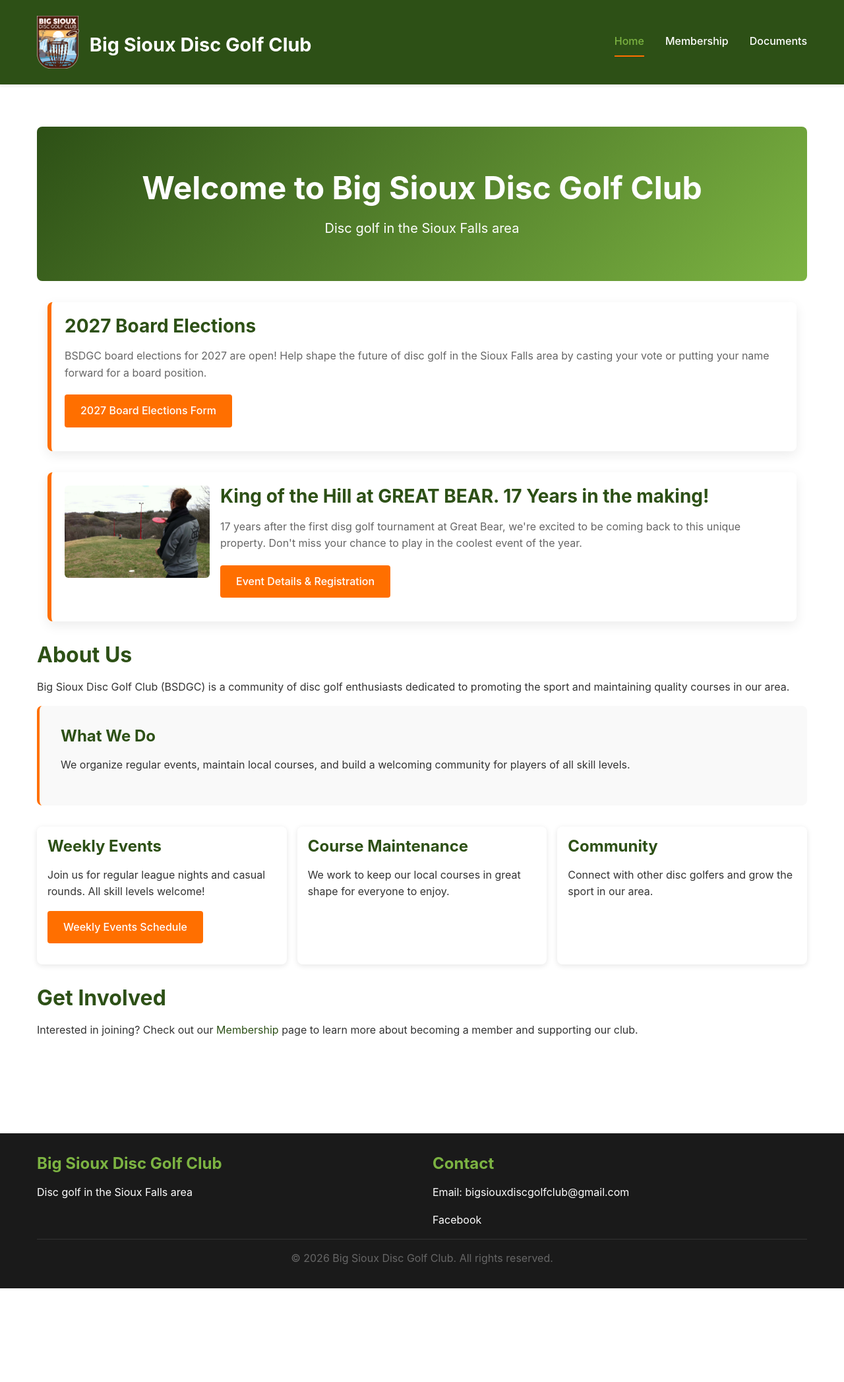
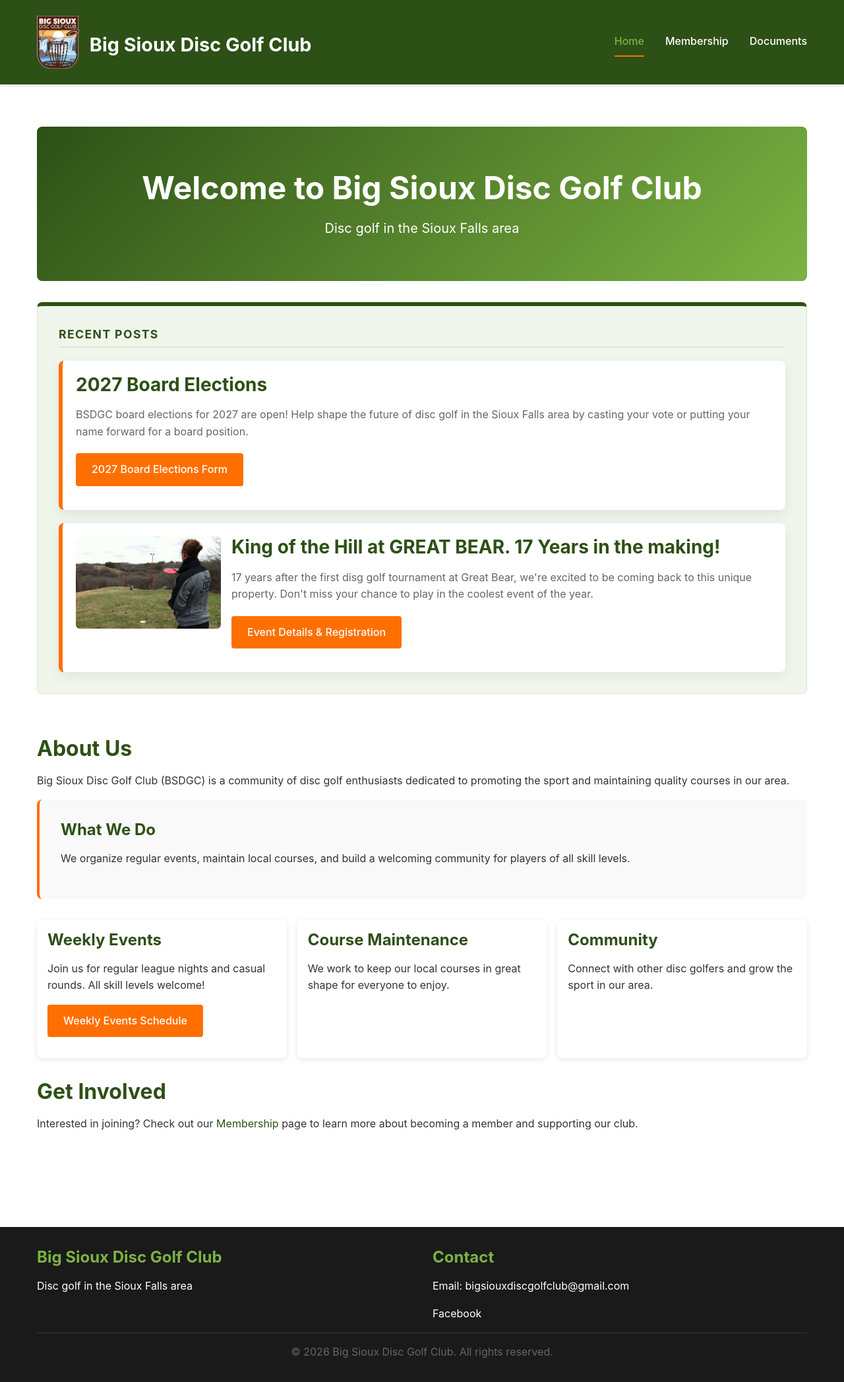
Before and after one commit to aklaudt/bsdgc, a Jekyll site: the page built from index.md, in a window 1280 px wide. Shown: the whole page at 66% size. Built offline with Jekyll 4.4.1, drawn with Linux system fonts in a browser that asks for light colours; before the commit the page ends 1953 px from its top, so only the background shows below that.

Commit message:
Group home page posts in a Recent Posts section
Wrap the board elections and Great Bear posts in a tinted, bordered
Recent Posts panel with its own heading so they stand apart from the
rest of the page.

Co-Authored-By: Claude Opus 5.5 <noreply@anthropic.com>

```diff
--- a/assets/css/style.css
+++ b/assets/css/style.css
@@ -172,14 +172,36 @@ a:hover {
   text-align: center;
 }
 
-/* Featured Post (front-page blog-style promo) */
-.featured-post {
-  margin-bottom: var(--spacing-medium);
+/* Recent Posts (front-page blog-style promos) */
+.recent-posts {
   display: flex;
-  justify-content: center;
+  flex-direction: column;
+  gap: 1.25rem;
+  margin-bottom: var(--spacing-large);
+  padding: var(--spacing-medium);
+  background-color: #f1f6ec;
+  border: 1px solid #dce8d0;
+  border-top: 6px solid var(--color-primary);
+  border-radius: 8px;
+}
+
+.recent-posts-title {
+  margin: 0;
+  padding-bottom: 0.5rem;
+  color: var(--color-primary);
+  font-size: 1.1rem;
+  font-weight: 700;
+  text-transform: uppercase;
+  letter-spacing: 0.08em;
+  border-bottom: 2px solid #dce8d0;
+}
+
+@media (max-width: 480px) {
+  .recent-posts { padding: var(--spacing-small); }
 }
 
 .post-card {
+  display: flow-root;
   background: white;
   padding: 1.25rem;
   border-radius: 8px;
--- a/index.md
+++ b/index.md
@@ -8,7 +8,9 @@ title: Home
   <p>Disc golf in the Sioux Falls area</p>
 </div>
 
-<div class="featured-post container">
+<section class="recent-posts" aria-labelledby="recent-posts-heading">
+  <h2 id="recent-posts-heading" class="recent-posts-title">Recent Posts</h2>
+
   <article class="post-card">
     <h2>2027 Board Elections</h2>
     <p class="post-meta">BSDGC board elections for 2027 are open! Help shape the future of disc golf in the Sioux Falls area by casting your vote or putting your name forward for a board position.</p>
@@ -16,9 +18,7 @@ title: Home
       <a class="btn" href="https://forms.gle/4zYjhvdqnZ5F8fa1A" target="_blank" rel="noopener">2027 Board Elections Form</a>
     </p>
   </article>
-</div>
 
-<div class="featured-post container">
   <article class="post-card">
     <img class="post-image" src="{{ '/assets/images/great-bear.jpg' | relative_url }}" alt="Great Bear - King of the Hill">
     <h2>King of the Hill at GREAT BEAR. 17 Years in the making!</h2>
@@ -27,7 +27,7 @@ title: Home
       <a class="btn" href="https://www.discgolfscene.com/tournament/King_of_the_Hill_at_GREAT_BEAR_2026" target="_blank" rel="noopener">Event Details & Registration</a>
     </p>
   </article>
-</div>
+</section>
 
 ## About Us
 
```
